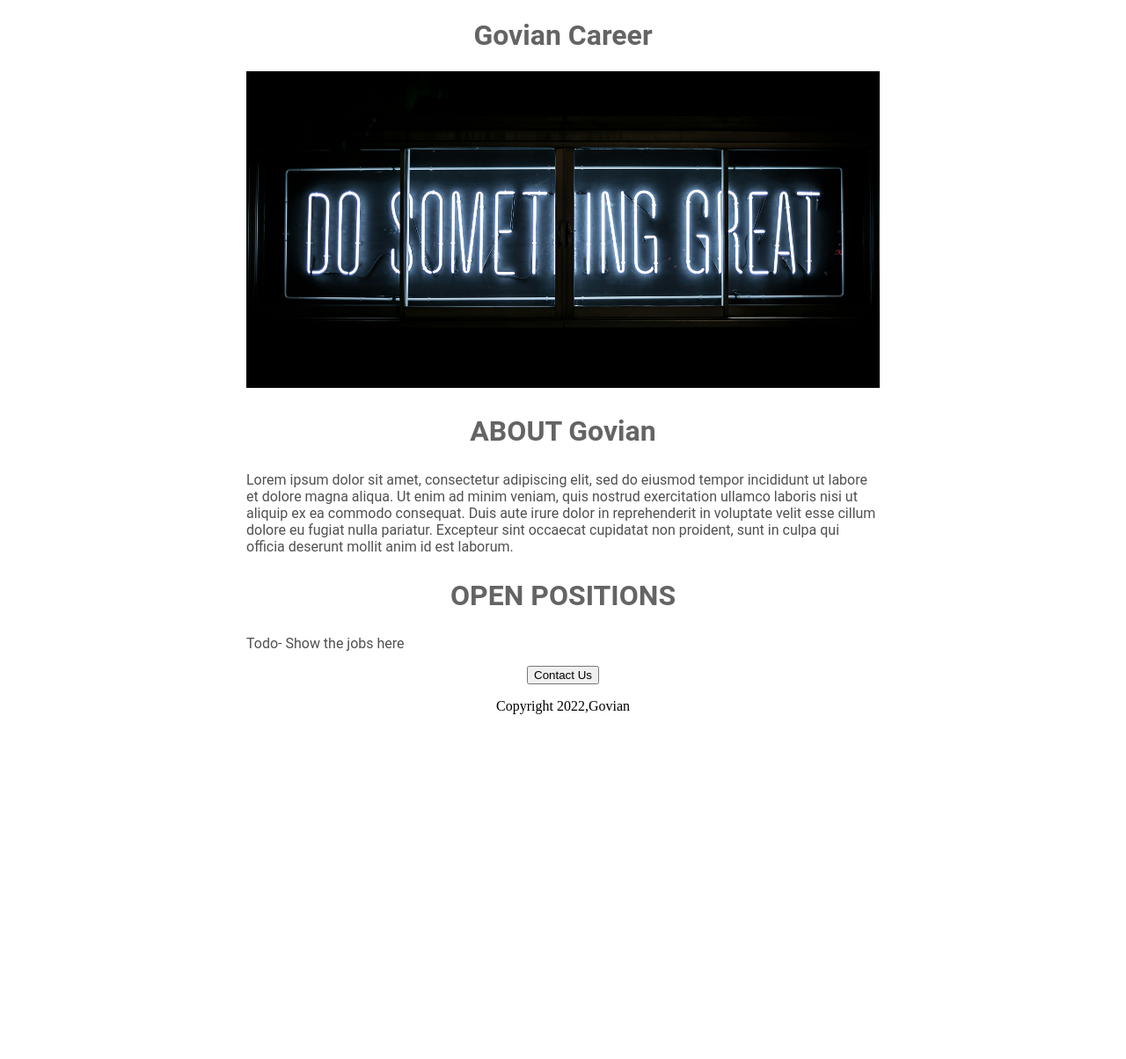
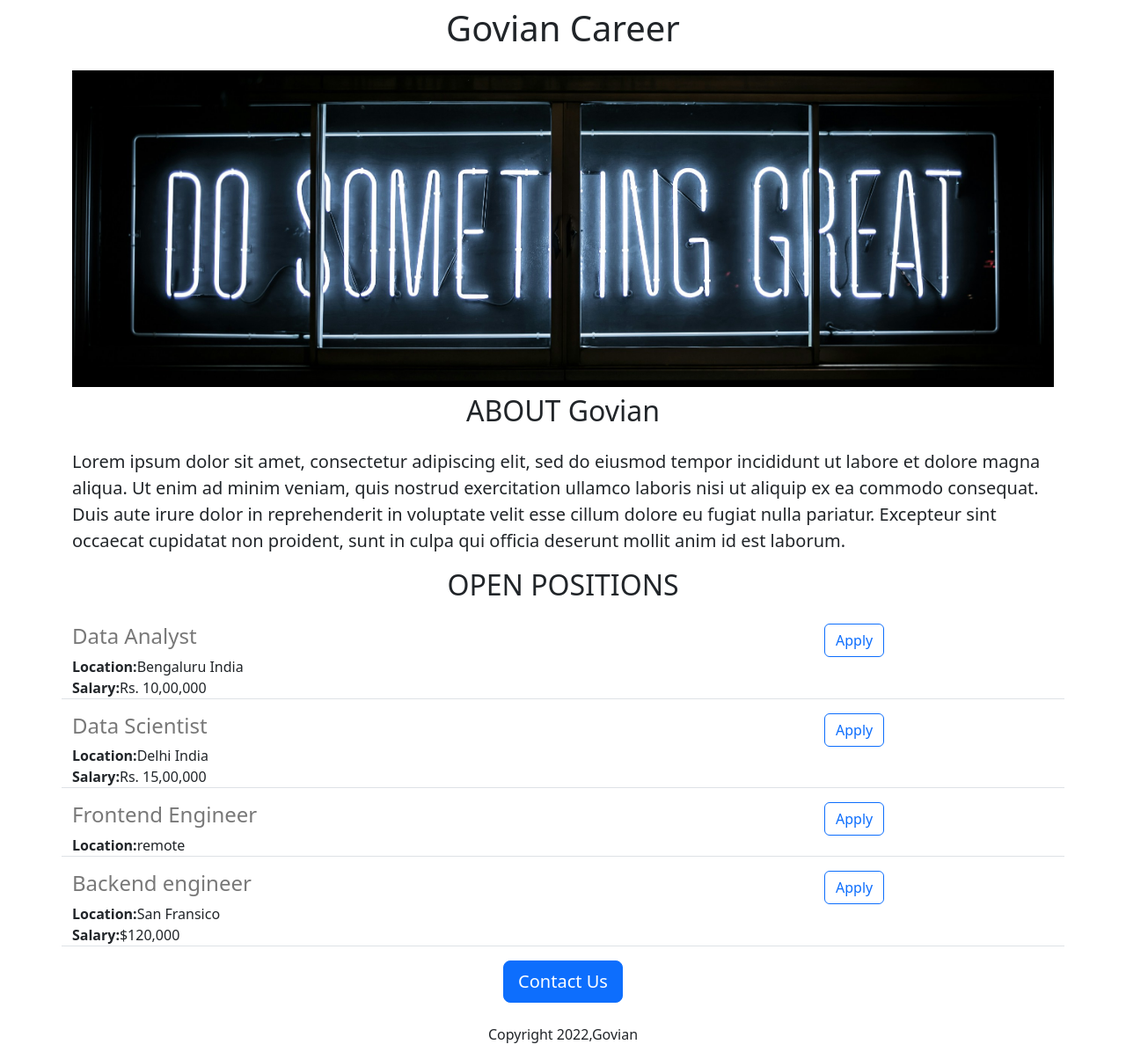
Before and after one commit to kiyunzu2/Govian-career-website, a Flask app: page / in a window 1280 px wide. Shown: the whole page at 88% size. Before the commit the page ends 812 px from the top, so only its background shows below. Run offline with Flask 3, Linux system fonts and the light colour scheme.

Commit message:
added dynamic data and api route

```diff
--- a/app.py
+++ b/app.py
@@ -1,9 +1,42 @@
-from flask import Flask,render_template
+from flask import Flask,render_template,jsonify
 app = Flask(__name__)
+JOBS=[
+    {
+        'id':1,
+        'title':'Data Analyst',
+        'location':'Bengaluru India',
+        'salary':'Rs. 10,00,000'
+
+    },
+    {
+        'id':2,
+        'title':'Data Scientist',
+        'location':'Delhi India',
+        'salary':'Rs. 15,00,000'
+    },
+    {
+        'id':3,
+        'title':'Frontend Engineer',
+        'location':'remote',
+
+    },
+    {
+        'id':4,
+        'title':'Backend engineer',
+        'location':'San Fransico',
+        'salary':'$120,000'
+    }
+
+]
 
 @app.route("/")
 def hello_Govian():
-    return render_template('home.html')
+    return render_template('home.html',jobs=JOBS,company_name='Govian')
+
+@app.route("/api/jobs")
+def list_jobs():
+    return jsonify(JOBS)
+
 
 
 
--- a/templates/home.html
+++ b/templates/home.html
@@ -2,57 +2,35 @@
 <html>
   <head>
     <title>Govian Career</title>
+    <link href="https://cdn.jsdelivr.net/npm/bootstrap@5.3.3/dist/css/bootstrap.min.css" rel="stylesheet" integrity="sha384-QWTKZyjpPEjISv5WaRU9OFeRpok6YctnYmDr5pNlyT2bRjXh0JMhjY6hW+ALEwIH" crossorigin="anonymous">
     <style>
-      h1 {
-        font: size 40px;
-        font-family: Roboto;
-        font-weight: normmal;
-        color: rgb(100,100,100);
-        text-align: center;
+      #banner{
+        height: 360px;
+        width: 100%;
+        object-fit: cover;
+      }
+    </style>
+
+  </head>
+  <body>
+    <div class='container' >
+      <h1 class='text-center mt-2 mb-4'>{{company_name}} Career</h1>
+      <img class='img-fluid' id='banner' src="https://5d4bd8af-c848-46a5-b930-cb727b272b7b-00-2np9u7e0f41q.spock.replit.dev/static/bann.jpg" height='320'>
+      <h2 class='text-center mt-2 mb-4'>ABOUT Govian</h2>
+      <p class='lead'>
+        Lorem ipsum dolor sit amet, consectetur adipiscing elit, sed do eiusmod tempor incididunt ut labore et dolore magna aliqua. Ut enim ad minim veniam, quis nostrud exercitation ullamco laboris nisi ut aliquip ex ea commodo consequat. Duis aute irure dolor in reprehenderit in voluptate velit esse cillum dolore eu fugiat nulla pariatur. Excepteur sint occaecat cupidatat non proident, sunt in culpa qui officia deserunt mollit anim id est laborum.
+      </p>
+      <h2 class='text-center mt-2 mb-4'>OPEN POSITIONS</h2>
+      <p>
+       {% for job in jobs %}
+        {% include 'jobitem.html' %}
+       {% endfor %}
 
 
-
-
-
-      }
-      #banner{
-        width: 100%;
-        height: 360px;
-        object-fit: cover;
-
-      }
-      h2{
-        font-family: Roboto;
-        font-size: 32px;
-        color: rgb(100,100,100);
-        text-align: center;
-      }
-      .bodytext {
-        font-family: Roboto;
-        color: rgb(80, 80, 80);
-      }
-      #container{
-        max-width: 720px;
-        margin: 0 auto 0 auto;
-
-
-      }
-
-    </style>
-  </head>
-  <body>
-    <div id='container'>
-      <h1>Govian Career</h1>
-      <img id='banner' src="https://5d4bd8af-c848-46a5-b930-cb727b272b7b-00-2np9u7e0f41q.spock.replit.dev/static/bann.jpg" height='320'>
-      <h2>ABOUT Govian</h2>
-      <p class="bodytext">
-        Lorem ipsum dolor sit amet, consectetur adipiscing elit, sed do eiusmod tempor incididunt ut labore et dolore magna aliqua. Ut enim ad minim veniam, quis nostrud exercitation ullamco laboris nisi ut aliquip ex ea commodo consequat. Duis aute irure dolor in reprehenderit in voluptate velit esse cillum dolore eu fugiat nulla pariatur. Excepteur sint occaecat cupidatat non proident, sunt in culpa qui officia deserunt mollit anim id est laborum.
       </p>
-      <h2>OPEN POSITIONS</h2>
-      <p class="bodytext"> Todo- Show the jobs here</p>
-      <div style="text-align:center;">
-      <button>Contact Us</button>
-        <p>Copyright 2022,Govian</p>
+      <div class='text-center'>
+      <button class="btn btn-primary btn-lg">Contact Us</button>
+        <p class='mt-4'>Copyright 2022,Govian</p>
       </div>
     </div>
 
--- /dev/null
+++ b/templates/jobitem.html
@@ -0,0 +1,21 @@
+<div class='border-bottom row'  style='margin-bottom:16px;'>
+  <div class='col-9'>
+    <h4 style='color:rgb(120,120,120);marginn-bottom:4px;'>
+      {{job['title']}}
+
+    </h4>
+    <div>
+      <b>Location:</b>{{job['location']}}
+    </div>
+    {% if 'salary' in job %}
+    <div>
+      <b>Salary:</b>{{job['salary']}}
+    </div>
+    {% endif %}
+  </div>
+  <div class='col-3'>
+    <button type="button" class="btn btn-outline-primary">Apply</button>
+  </div>
+
+
+</div>
```
